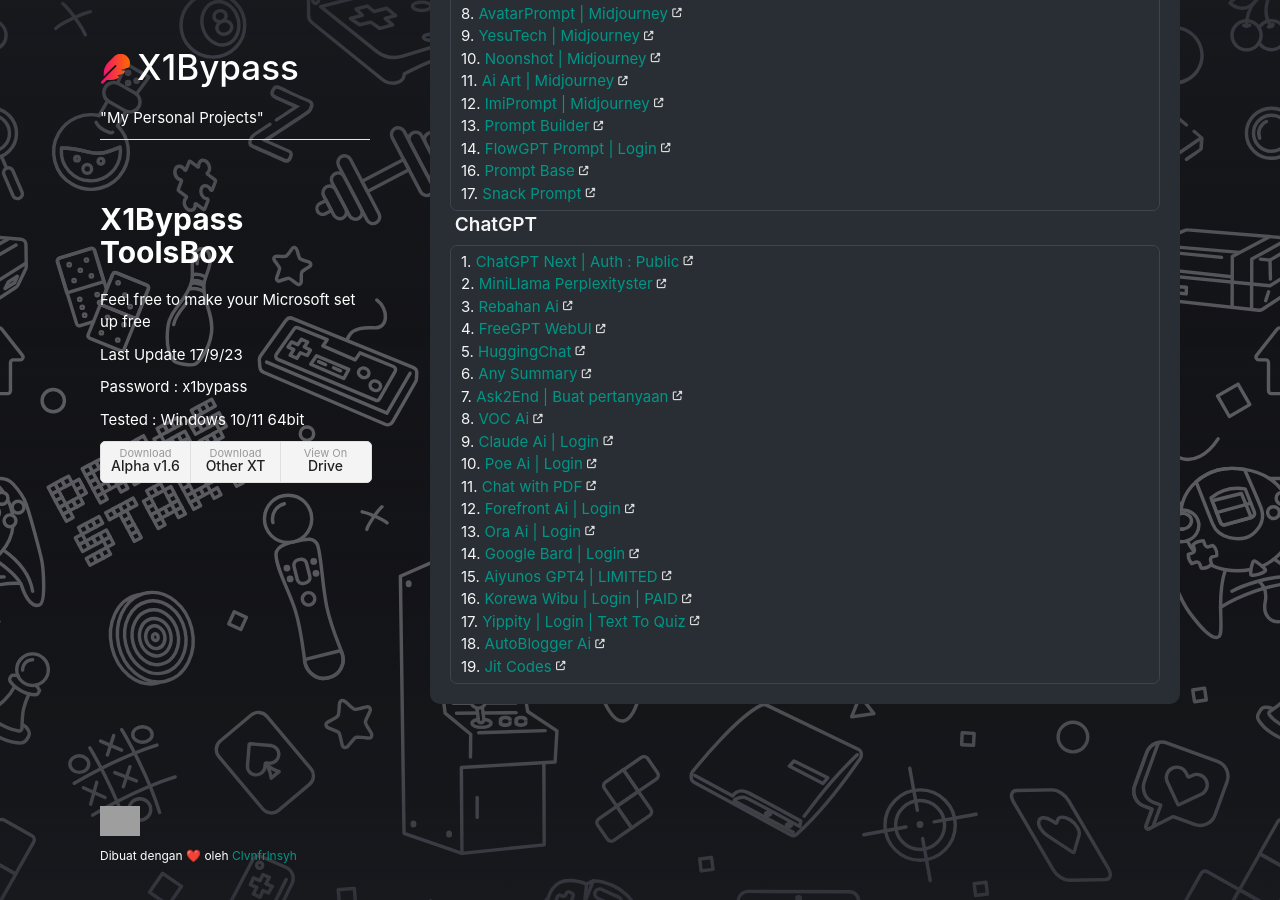
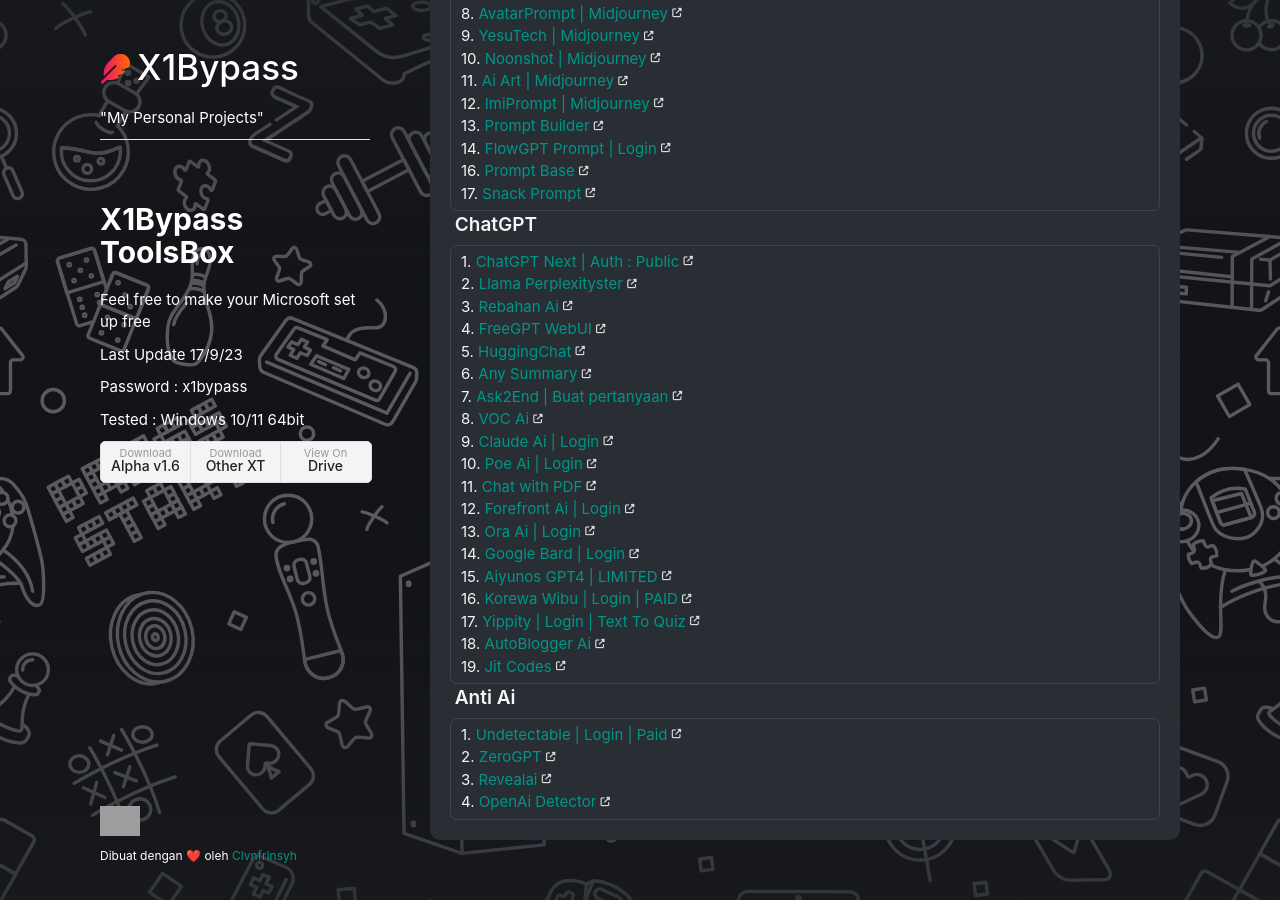
Before and after one commit to Unknown240/coba, a Jekyll site: the page built from index.html, in a window 1280 px wide and 900 px high, scrolled down 1971 px. Built offline with Jekyll 4.4.1, drawn with Linux system fonts in a browser that asks for light colours; grey boxes are pictures that could not be loaded.

Commit message:
Update index.html

```diff
--- a/index.html
+++ b/index.html
@@ -108,7 +108,7 @@
   <div class="menu-title"><i class="fa-solid fa-command"></i> ChatGPT</div>
   <div class="boxlink">
     1. <a href="{{ 'https://chatgpt.btz.pm/' | relative_url }}">ChatGPT Next | Auth : Public</a> <i class="fa-solid fa-up-right-from-square fa-2xs" style="color: #dcdcdc"></i><br>
-    2. <a href="{{ 'https://labs.perplexity.ai/' | relative_url }}">MiniLlama Perplexityster</a> <i class="fa-solid fa-up-right-from-square fa-2xs" style="color: #dcdcdc"></i><br>
+    2. <a href="{{ 'https://labs.perplexity.ai/' | relative_url }}">Llama Perplexityster</a> <i class="fa-solid fa-up-right-from-square fa-2xs" style="color: #dcdcdc"></i><br>
     3. <a href="{{ 'https://rebahanai.vercel.app/' | relative_url }}">Rebahan Ai</a> <i class="fa-solid fa-up-right-from-square fa-2xs" style="color: #dcdcdc"></i><br>
     4. <a href="{{ 'https://freegpt-webui.ramonvc.repl.co/chat/' | relative_url }}">FreeGPT WebUI</a> <i class="fa-solid fa-up-right-from-square fa-2xs" style="color: #dcdcdc"></i><br>
     5. <a href="{{ 'https://huggingface.co/chat/' | relative_url }}">HuggingChat</a> <i class="fa-solid fa-up-right-from-square fa-2xs" style="color: #dcdcdc"></i><br>
@@ -127,4 +127,11 @@
     18. <a href="{{ 'https://www.autoblogger.ai/' | relative_url }}">AutoBlogger Ai</a> <i class="fa-solid fa-up-right-from-square fa-2xs" style="color: #dcdcdc"></i><br>
     19. <a href="{{ 'https://jit.codes/' | relative_url }}">Jit Codes</a> <i class="fa-solid fa-up-right-from-square fa-2xs" style="color: #dcdcdc"></i>
   </div>
+  <div class="menu-title"><i class="fa-solid fa-command"></i> Anti Ai</div>
+  <div class="boxlink">
+    1. <a href="{{ 'https://undetectable.ai/' | relative_url }}">Undetectable | Login | Paid</a> <i class="fa-solid fa-up-right-from-square fa-2xs" style="color: #dcdcdc"></i><br>
+    2. <a href="{{ 'https://www.zerogpt.com/' | relative_url }}">ZeroGPT</a> <i class="fa-solid fa-up-right-from-square fa-2xs" style="color: #dcdcdc"></i><br>
+    3. <a href="{{ 'https://revealai.streamlit.app/' | relative_url }}">Revealai</a> <i class="fa-solid fa-up-right-from-square fa-2xs" style="color: #dcdcdc"></i><br>
+    4. <a href="{{ 'https://openai-openai-detector--f4d78.hf.space/' | relative_url }}">OpenAi Detector</a> <i class="fa-solid fa-up-right-from-square fa-2xs" style="color: #dcdcdc"></i>
+  </div>
 </div>
```
